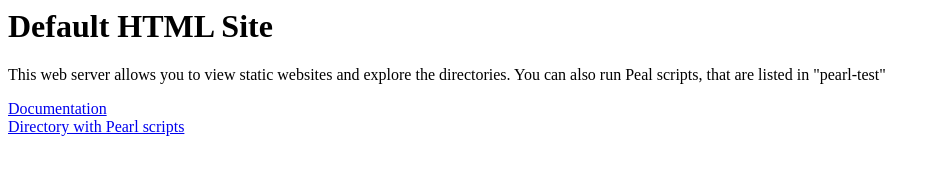
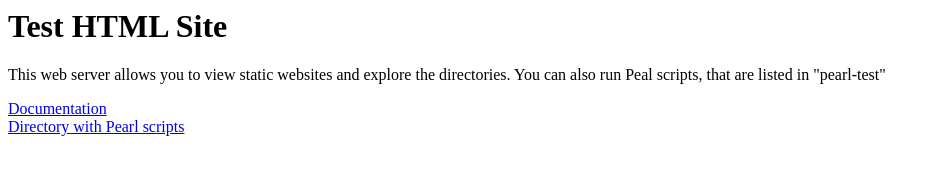
Before and after one commit to jgdevroman/mother, a plain HTML site: page wwwdir/index.html in a window 1280 px wide. Shown: the whole page, without its empty margins (0-940 px from the left). Drawn offline with Linux system fonts and the light colour scheme.

Commit message:
updated README.md

```diff
--- a/wwwdir/index.html
+++ b/wwwdir/index.html
@@ -1,11 +1,11 @@
 <html>
 
 <head>
-    <title>Default HTML Site</title>
+    <title>Test HTML Site</title>
 </head>
 
 <body>
-    <h1>Default HTML Site</h1>
+    <h1>Test HTML Site</h1>
     <p>This web server allows you to view static websites and explore the directories. You can also run Peal scripts, that are listed in "pearl-test"</div></p>
     <a href="perl-test/doc/mother/index.html">Documentation</a><br>
     <a href="perl-test/">Directory with Pearl scripts</a>
```
Also changed, not shown: 2 other files.
